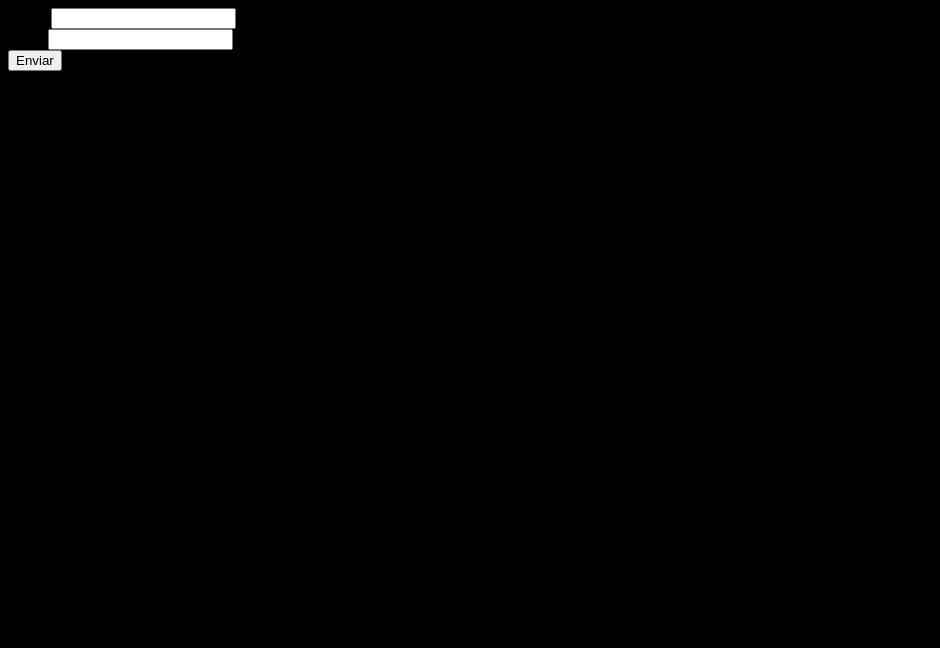
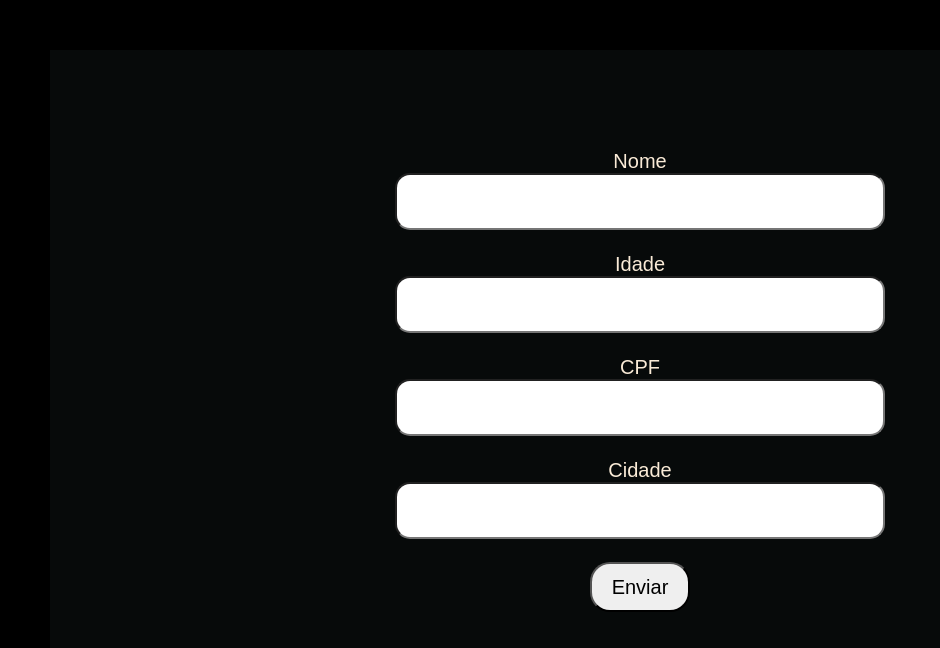
Before and after one commit to LucasSantana17/REST_API, a website: page frot_end/index.html in a window 1280 px wide. Shown: the whole page, without its empty margins (0-940 px from the left). Drawn offline with Linux system fonts and the light colour scheme.

Commit message:
interações feitas

```diff
--- a/frot_end/envio.js
+++ b/frot_end/envio.js
@@ -7,10 +7,14 @@ function lerDadosDoFormulario() {
 
       var nome = document.getElementById("nome").value;
       var idade = document.getElementById("idade").value;
+      var cpf = document.getElementById("cpf").value;
+      var cidade = document.getElementById("cidade").value;
 
       var dados = {
         nome: nome,
         idade: idade,
+        cpf: cpf,
+        cidade: cidade
       };
 
       var jsonDados = JSON.stringify(dados);
--- a/frot_end/index.html
+++ b/frot_end/index.html
@@ -4,19 +4,33 @@
 <head>
   <meta charset="UTF-8">
   <meta name="viewport" content="width=device-width, initial-scale=1.0">
-  <title>Document</title>
+  <title>Cadastro</title>
   <link rel="stylesheet" href="style.css">
 </head>
 
 <body>
+
+  <main>
+
+    <div class="interface">
+      <div class="flex">
         <form id="meuFormulario" action="envio_cadastro" method="post">
           <label for="nome">Nome</label>
           <input type="text" id="nome" name="nome"><br>
           <label for="idade">Idade</label>
           <input type="text" id="idade" name="idade"><br>
-    <button type="submit">Enviar</button>
+          <label for="cpf">CPF</label>
+          <input type="text" id="cpf" name="cpf"><br>
+          <label for="cidade">Cidade</label>
+          <input type="text" id="cidade" name="cidade"><br>
+          <button type="submit" id="btn">Enviar</button>
+      </div>
       </form>
       <script src="./envio.js"></script>
+    </div>
+
+  </main>
+
 </body>
 
 </html>
--- a/frot_end/style.css
+++ b/frot_end/style.css
@@ -1,10 +1,63 @@
-body{
-    display: flex;
-    align-items: center center;
+* {
+    margin: 0;
+    padding: 0;
+    font-size: 20px;
+    box-sizing: border-box;
+    font-family: 'Poppins', sans-serif;
+}
+
+body {
+    height: 100vh;
     background-color: black;
 }
 
-#valor{
-    color:#cbd6e0;
+main{
+    height: 100vh;
+}
+
+.interface {
+    max-width: 1280px;
+    margin: 0 auto;
+    padding: 50px;
+    background-color: black;
+}
+
+.flex{
+    display: flex;
+}
+
+#meuFormulario{
+    width: 100%;
+    height: 100vh;
+    display: flex;
+    align-items: center;
+    justify-content: center center;
+    flex-direction: column;
+    padding: 100px 100px;
+    background-color: rgb(7, 10, 10);
+}
+
+label{
+    color: antiquewhite;
+    font-weight: 300;
+}
+
+input{
+    font-family: Arial, Helvetica, sans-serif;
+    font-weight: 600;
+    display: flex;
+    border-radius: 20px;
+    width: 50%;
+    cursor: pointer;
+    outline: 0;
+    padding: 15px 15px;
+    border-radius: 15px;
     font-size: 20px;
 }
+
+#btn{
+    width: 100px;
+    height: 50px;
+    border-radius: 20px;
+
+}
```
Also changed, not shown: routes/cadastro_db.js (+5 -7 lines). Lines whose indentation alone changed are shown as unchanged.
